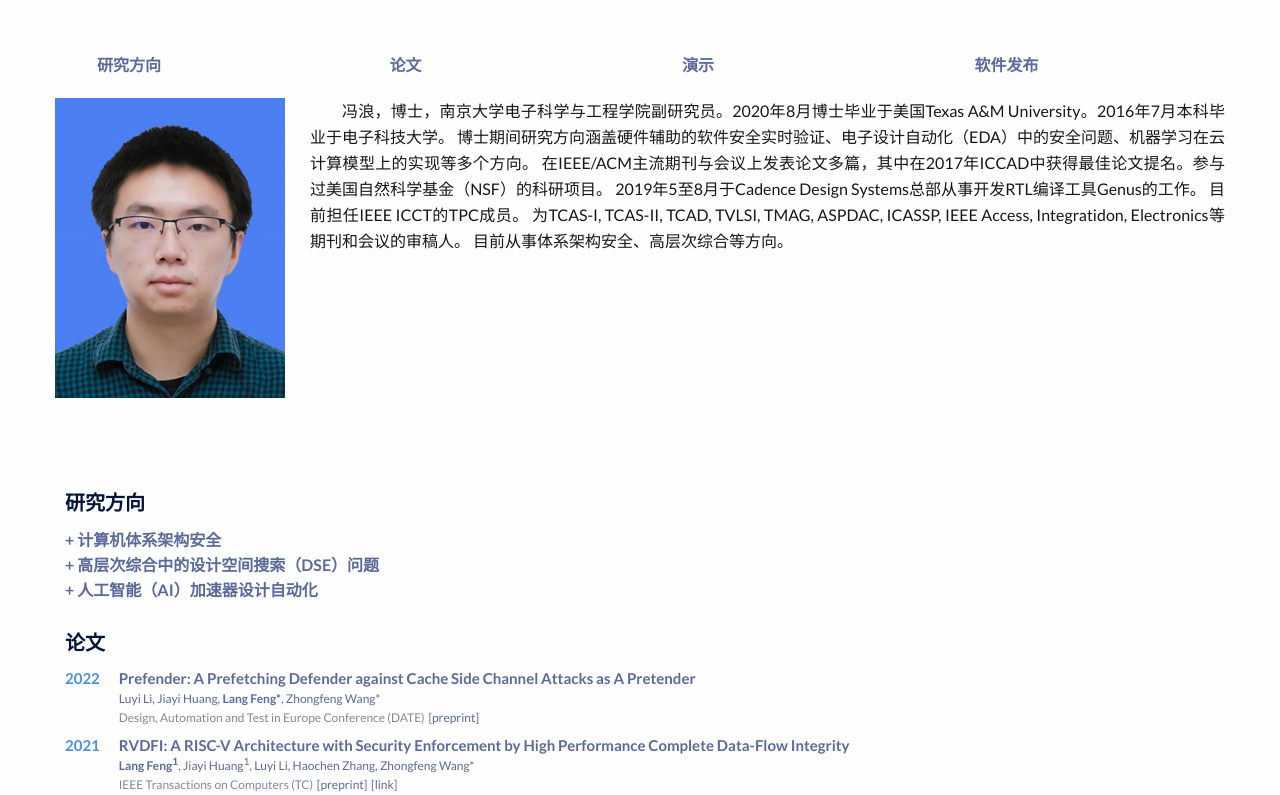
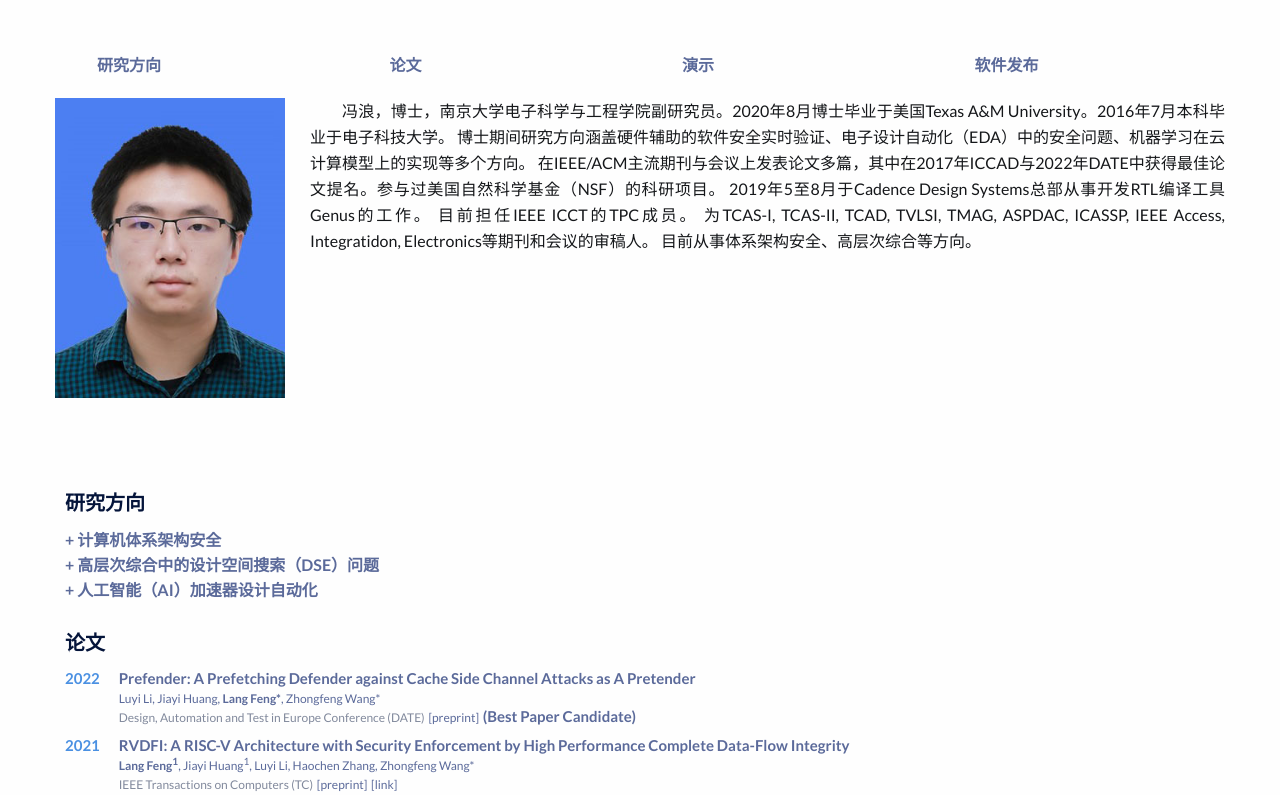
Before and after one commit to flwave/flwave.github.io, a plain HTML site: page index.html in a window 1280 px wide. Shown: the part 651-1446 px from the top of the page. Drawn offline with Linux system fonts and the light colour scheme.

Commit message:
add DATE bpc

```diff
--- a/index.html
+++ b/index.html
@@ -203,7 +203,7 @@
                 <p><img src="fenglang2.jpg"></p>
                 <p> 冯浪，博士，南京大学电子科学与工程学院副研究员。2020年8月博士毕业于美国Texas A&M University。2016年7月本科毕业于电子科技大学。
                   博士期间研究方向涵盖硬件辅助的软件安全实时验证、电子设计自动化（EDA）中的安全问题、机器学习在云计算模型上的实现等多个方向。
-                  在IEEE/ACM主流期刊与会议上发表论文多篇，其中在2017年ICCAD中获得最佳论文提名。参与过美国自然科学基金（NSF）的科研项目。
+                  在IEEE/ACM主流期刊与会议上发表论文多篇，其中在2017年ICCAD与2022年DATE中获得最佳论文提名。参与过美国自然科学基金（NSF）的科研项目。
                   2019年5至8月于Cadence Design Systems总部从事开发RTL编译工具Genus的工作。
                   目前担任IEEE ICCT的TPC成员。
                   为TCAS-I, TCAS-II, TCAD, TVLSI, TMAG, ASPDAC, ICASSP, IEEE Access, Integratidon, Electronics等期刊和会议的审稿人。
@@ -243,7 +243,7 @@
                   <ptitle>Prefender: A Prefetching Defender against Cache Side Channel Attacks as A Pretender</ptitle><p></p>
                   <pauthor>Luyi Li, Jiayi Huang, <strong>Lang Feng*</strong>, Zhongfeng Wang*</pauthor><p></p>
                   <pjournal>Design, Automation and Test in Europe Conference (DATE)</pjournal>
-                  <a href="./flang_data/paper/PREFENDER A Prefetching Defender against Cache Side Channel Attacks as A Pretender.pdf">[preprint]</a>
+                  <a href="./flang_data/paper/PREFENDER A Prefetching Defender against Cache Side Channel Attacks as A Pretender.pdf">[preprint]</a> <ptitle>(Best Paper Candidate)</ptitle>
                 </div>
               </div>
               <div class="list-card">
```
